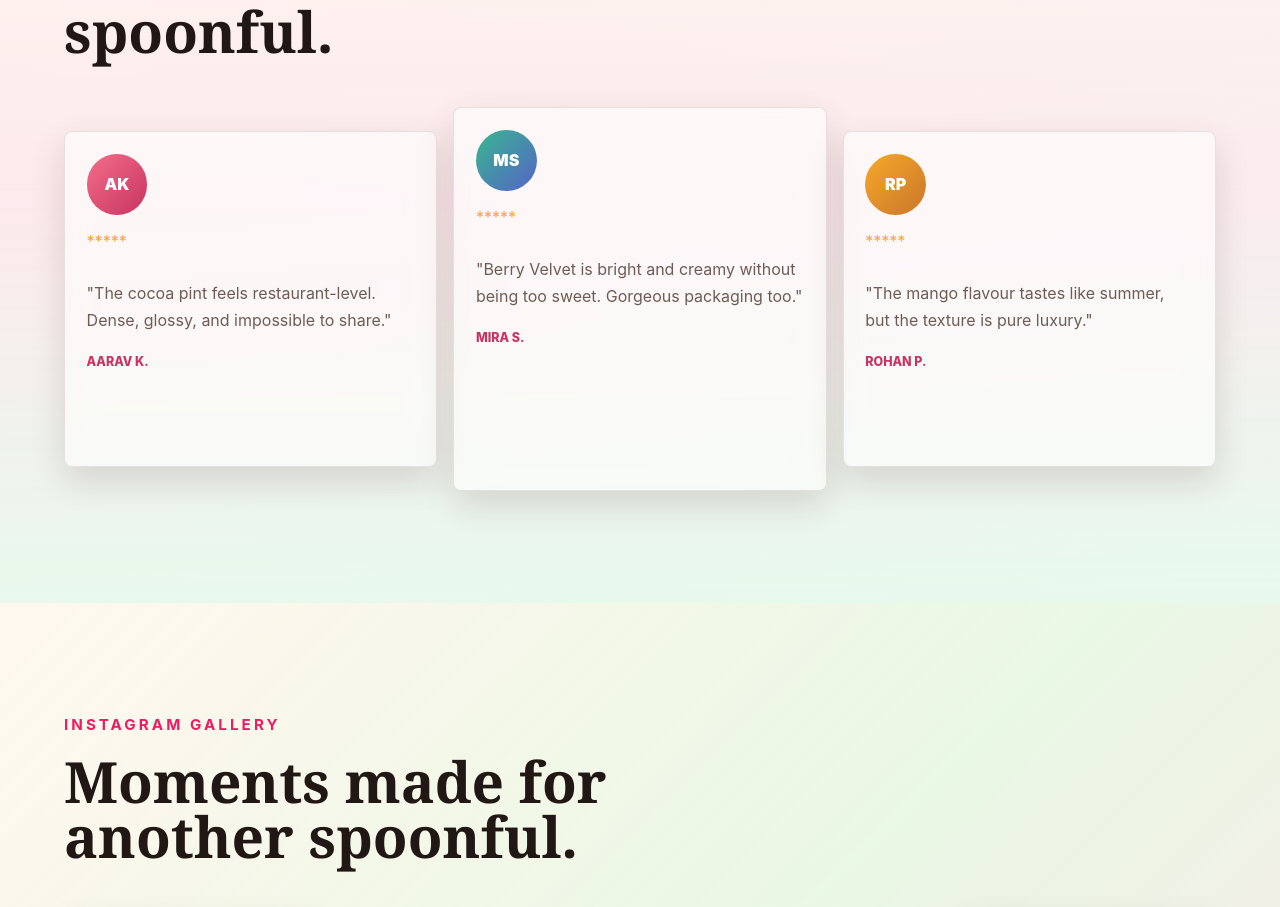
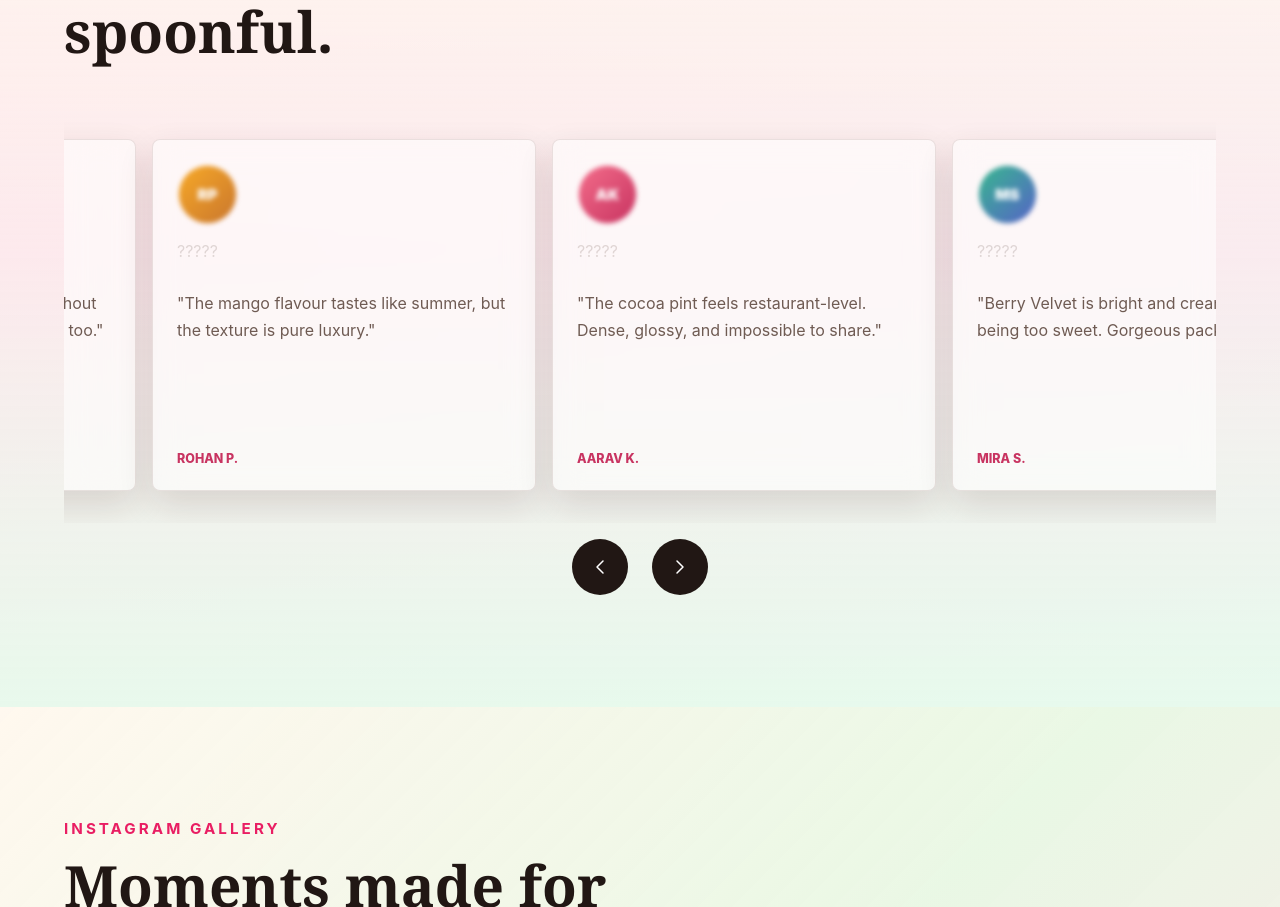
Before and after one commit to Akpandey04/ice-cream, a React (Vite) app: page / in a window 1280 px wide. Shown: the part 7043-7950 px from the top of the page. Built offline with nearby package versions, Linux system fonts and the light colour scheme.

Commit message:
Implement infinite looping review carousel with Framer Motion and modal

```diff
--- a/src/sections/Reviews.tsx
+++ b/src/sections/Reviews.tsx
@@ -1,22 +1,173 @@
+import { useState, useEffect, useCallback } from "react";
+import { motion, AnimatePresence } from "framer-motion";
 import { reviews } from "../data/reviews";
 
+// Clone array twice to create 3 identical sets for infinite scrolling
+const clonedReviews = [...reviews, ...reviews, ...reviews].map((r, i) => ({
+  ...r,
+  uniqueId: `review-${i}`
+}));
+
+const getVisibleCards = (width: number) => {
+  if (width >= 1024) return 3; // Desktop
+  if (width >= 768) return 2;  // Tablet
+  return 1; // Mobile
+};
+
 export default function Reviews() {
+  const [activeIndex, setActiveIndex] = useState(reviews.length); // Start at middle set
+  const [isHovering, setIsHovering] = useState(false);
+  const [isDragging, setIsDragging] = useState(false);
+  const [windowWidth, setWindowWidth] = useState(typeof window !== "undefined" ? window.innerWidth : 1200);
+
+  const [modalOpen, setModalOpen] = useState(false);
+  const [activeReview, setActiveReview] = useState<typeof reviews[0] | null>(null);
+
+  const visibleCards = getVisibleCards(windowWidth);
+  const itemWidth = 100 / visibleCards;
+
+  useEffect(() => {
+    const handleResize = () => setWindowWidth(window.innerWidth);
+    window.addEventListener("resize", handleResize);
+    return () => window.removeEventListener("resize", handleResize);
+  }, []);
+
+  const slideNext = useCallback(() => {
+    setActiveIndex((prev) => prev + 1);
+  }, []);
+
+  const slidePrev = useCallback(() => {
+    setActiveIndex((prev) => prev - 1);
+  }, []);
+
+  useEffect(() => {
+    // Only pause on desktop hover. On mobile, touch won't trigger hover state effectively, but drag triggers isDragging.
+    if ((isHovering && windowWidth >= 1024) || isDragging) return;
+    const timer = setInterval(slideNext, 3000); // 2s pause + 1s transition = ~3s interval
+    return () => clearInterval(timer);
+  }, [isHovering, isDragging, slideNext, windowWidth]);
+
+  // Handle jump for infinite loop
+  useEffect(() => {
+    if (activeIndex >= reviews.length * 2) {
+      // Reached the end of the second set, jump back to first set
+      setTimeout(() => {
+        setActiveIndex(activeIndex - reviews.length);
+      }, 700); // Wait for transition to complete
+    } else if (activeIndex <= 0) {
+      // Reached the beginning, jump forward
+      setTimeout(() => {
+        setActiveIndex(activeIndex + reviews.length);
+      }, 700);
+    }
+  }, [activeIndex]);
+
+  const handleDragEnd = (_e: any, info: any) => {
+    setIsDragging(false);
+    if (info.offset.x < -50) slideNext();
+    else if (info.offset.x > 50) slidePrev();
+  };
+
+  const openModal = (review: typeof reviews[0]) => {
+    setActiveReview(review);
+    setModalOpen(true);
+  };
+
+  const closeModal = () => {
+    setModalOpen(false);
+    setActiveReview(null);
+  };
+
   return (
     <section className="reviews section-panel" id="reviews">
       <div className="section-heading reveal">
         <p className="eyebrow">Customer Reviews</p>
         <h2>Sweet notes from the first spoonful.</h2>
       </div>
-      <div className="review-stack">
-        {reviews.map(r => (
-          <article key={r.id} className={`review-card ${r.lift ? 'review-card--lift' : ''} reveal`}>
-            <div className={`avatar avatar--${r.variant}`}>{r.avatar}</div>
-            <div className="stars" aria-label="5 out of 5 stars">*****</div>
-            <p>{r.text}</p>
-            <span>{r.author}</span>
-          </article>
-        ))}
+
+      <div
+        className="carousel-container"
+        onMouseEnter={() => setIsHovering(true)}
+        onMouseLeave={() => setIsHovering(false)}
+      >
+        <div className="carousel-track-wrapper">
+          <motion.div
+            className="carousel-track"
+            drag="x"
+            dragConstraints={{ left: 0, right: 0 }}
+            dragElastic={0.2}
+            onDragStart={() => setIsDragging(true)}
+            onDragEnd={handleDragEnd}
+            animate={{ x: `-${activeIndex * itemWidth}%` }}
+            transition={{ type: "tween", ease: [0.25, 1, 0.5, 1], duration: 0.7 }}
+          >
+            {clonedReviews.map((r) => {
+              const isLong = r.text.length > 85;
+              const displayText = isLong ? r.text.substring(0, 85) + "..." : r.text;
+
+              return (
+                <article key={r.uniqueId} className="review-card" style={{ flex: `0 0 ${itemWidth}%` }}>
+                  <div className={`avatar avatar--${r.variant}`}>{r.avatar}</div>
+                  <div className="stars" aria-label="5 out of 5 stars">?????</div>
+                  <div className="review-card__content">
+                    <p>{displayText}</p>
+                    {isLong && (
+                      <button className="view-more-btn" onClick={() => openModal(r)}>
+                        View More
+                      </button>
+                    )}
+                  </div>
+                  <span className="review-author">{r.author}</span>
+                </article>
+              );
+            })}
+          </motion.div>
+        </div>
+
+        <div className="carousel-controls">
+          <button className="carousel-arrow" onClick={slidePrev} aria-label="Previous review">
+            <svg viewBox="0 0 24 24" width="24" height="24" stroke="currentColor" strokeWidth="1.5" fill="none" strokeLinecap="round" strokeLinejoin="round">
+              <path d="M15 18l-6-6 6-6" />
+            </svg>
+          </button>
+          <button className="carousel-arrow" onClick={slideNext} aria-label="Next review">
+            <svg viewBox="0 0 24 24" width="24" height="24" stroke="currentColor" strokeWidth="1.5" fill="none" strokeLinecap="round" strokeLinejoin="round">
+              <path d="M9 18l6-6-6-6" />
+            </svg>
+          </button>
+        </div>
       </div>
+
+      <AnimatePresence>
+        {modalOpen && activeReview && (
+          <>
+            <motion.div
+              className="modal-backdrop"
+              initial={{ opacity: 0 }}
+              animate={{ opacity: 1 }}
+              exit={{ opacity: 0 }}
+              onClick={closeModal}
+            />
+            <motion.div
+              className="review-modal"
+              initial={{ opacity: 0, scale: 0.95, x: "-50%", y: "-40%" }}
+              animate={{ opacity: 1, scale: 1, x: "-50%", y: "-50%" }}
+              exit={{ opacity: 0, scale: 0.95, x: "-50%", y: "-40%" }}
+              transition={{ type: "tween", ease: "easeOut", duration: 0.2 }}
+            >
+              <button className="modal-close" onClick={closeModal} aria-label="Close review">
+                <svg viewBox="0 0 24 24" width="24" height="24" stroke="currentColor" strokeWidth="1.5" fill="none" strokeLinecap="round">
+                  <path d="M6 18L18 6M6 6l12 12" />
+                </svg>
+              </button>
+              <div className={`avatar avatar--${activeReview.variant}`}>{activeReview.avatar}</div>
+              <div className="stars" aria-label="5 out of 5 stars">?????</div>
+              <p className="modal-text">{activeReview.text}</p>
+              <span className="review-author">{activeReview.author}</span>
+            </motion.div>
+          </>
+        )}
+      </AnimatePresence>
     </section>
   );
 }
--- a/src/styles/global.css
+++ b/src/styles/global.css
@@ -1039,28 +1039,38 @@ main,
     linear-gradient(180deg, rgba(255, 248, 239, 0.98), rgba(255, 232, 244, 0.72), rgba(230, 250, 238, 0.88));
 }
 
-.review-stack {
-  display: grid;
-  grid-template-columns: repeat(3, minmax(0, 1fr));
-  gap: 1rem;
-  align-items: center;
-}
+  /* Reviews Carousel */
+  .carousel-container { position: relative; width: 100%; margin-top: 3rem; }
+  .carousel-track-wrapper { overflow: hidden; width: 100%; padding: 2rem 0; }
+  .carousel-track { display: flex; cursor: grab; will-change: transform; }
+  .carousel-track:active { cursor: grabbing; }
 
   .review-card {
-  min-height: 21rem;
-  padding: 1.35rem;
+    height: 22rem;
+    padding: 1.5rem;
     border: 1px solid rgba(90, 46, 36, 0.12);
     border-radius: var(--radius);
     background: rgba(255, 255, 255, 0.58);
     box-shadow: var(--small-shadow);
     backdrop-filter: blur(14px);
-  transform: rotate(-1.2deg);
-}
-
-.review-card--lift {
-  min-height: 24rem;
-  transform: translateY(-1.8rem) rotate(1.3deg);
-}
+    margin: 0 0.5rem;
+    display: flex;
+    flex-direction: column;
+  }
+
+  .review-card__content { flex-grow: 1; display: flex; flex-direction: column; }
+  .view-more-btn { background: transparent; border: none; color: var(--mango); font-weight: 700; cursor: pointer; text-align: left; padding: 0; margin-top: 0.5rem; font-size: 0.9rem; }
+  .view-more-btn:hover { text-decoration: underline; }
+
+  .carousel-controls { display: flex; justify-content: center; gap: 1.5rem; margin-top: 1rem; }
+  .carousel-arrow { display: grid; place-items: center; width: 3.5rem; height: 3.5rem; border-radius: 50%; background: var(--ink); color: #fff; border: none; cursor: pointer; transition: transform 0.3s ease, background 0.3s ease; }
+  .carousel-arrow:hover { transform: scale(1.05); background: var(--raspberry); }
+
+  /* Modal */
+  .modal-backdrop { position: fixed; inset: 0; z-index: 1000; background: rgba(48, 22, 16, 0.6); backdrop-filter: blur(8px); }
+  .review-modal { position: fixed; top: 50%; left: 50%; transform: translate(-50%, -50%); margin-left: -50%; margin-top: -50%; z-index: 1001; width: min(400px, 90vw); background: #fff8ef; padding: 2.5rem; border-radius: var(--radius); box-shadow: 0 24px 48px rgba(0,0,0,0.2); display: flex; flex-direction: column; }
+  .modal-close { position: absolute; top: 1rem; right: 1rem; background: transparent; border: none; cursor: pointer; color: var(--ink); padding: 0.5rem; }
+  .modal-text { font-size: 1.15rem; line-height: 1.7; margin: 1.5rem 0; color: var(--muted); }
 
 .avatar {
   display: grid;
@@ -1657,21 +1667,38 @@ main,
   .collection { padding-top: 6rem; padding-bottom: 6rem; }
   .flavours { grid-template-columns: 1fr; }
   .product-grid { gap: 2.5rem; }
-  .product-grid, .value-grid, .review-stack { grid-template-columns: 1fr; }
-  .product-card, .product-card--wide, .product-card:nth-child(3) { grid-column: auto; margin-top: 0; }
-  .product-card { min-height: 29rem; }
-  .flavour-chapter { display: flex; flex-direction: column; min-height: auto; padding: 4.5rem 0; text-align: center; border-top: 1px solid rgba(255, 255, 255, 0.15); }
-  .flavour-mobile-title { text-align: center; margin-bottom: 2rem; color: #fff; font-size: 1.1rem; font-weight: bold; letter-spacing: 2px; text-transform: uppercase;  display: block; width: 100%; margin: 0 auto 2rem; }
-  .flavour-chapter h2.mobile-only { order: 1; font-size: 2.8rem; margin-bottom: 1rem; color: var(--white); font-family: Georgia, "Times New Roman", serif;  text-align: center; width: 100%; align-self: center; }
-  .flavour-chapter span { order: 2; margin-bottom: 1rem; font-size: 1rem; color: rgba(255, 255, 255, 0.7); }
-  .flavour-chapter h3 { display: none; }
-  .flavour-desc-main { display: none; }
-  .flavour-desc-stage.mobile-only { order: 4; margin: 0 auto 2.5rem; max-width: 100%; font-size: 1.1rem; line-height: 1.6; color: rgba(255, 255, 255, 0.85); }
-  .mobile-flavour-image { order: 5; position: relative; width: 100%; max-width: 22rem; margin: 0 auto; filter: drop-shadow(0 24px 34px rgba(0, 0, 0, 0.3)); }
-  .flavour-scroll { gap: 0; padding: 0 0 3rem; }
-  .flavour-pack { display: none; }
-  .story__visual { min-height: 24rem; }
-  .review-card, .review-card--lift { min-height: auto; transform: none; }
+  .product-grid, .value-grid,   /* Reviews Carousel */
+  .carousel-container { position: relative; width: 100%; margin-top: 3rem; }
+  .carousel-track-wrapper { overflow: hidden; width: 100%; padding: 2rem 0; }
+  .carousel-track { display: flex; cursor: grab; will-change: transform; }
+  .carousel-track:active { cursor: grabbing; }
+
+  .review-card {
+    height: 22rem;
+    padding: 1.5rem;
+    border: 1px solid rgba(90, 46, 36, 0.12);
+    border-radius: var(--radius);
+    background: rgba(255, 255, 255, 0.58);
+    box-shadow: var(--small-shadow);
+    backdrop-filter: blur(14px);
+    margin: 0 0.5rem;
+    display: flex;
+    flex-direction: column;
+  }
+
+  .review-card__content { flex-grow: 1; display: flex; flex-direction: column; }
+  .view-more-btn { background: transparent; border: none; color: var(--mango); font-weight: 700; cursor: pointer; text-align: left; padding: 0; margin-top: 0.5rem; font-size: 0.9rem; }
+  .view-more-btn:hover { text-decoration: underline; }
+
+  .carousel-controls { display: flex; justify-content: center; gap: 1.5rem; margin-top: 1rem; }
+  .carousel-arrow { display: grid; place-items: center; width: 3.5rem; height: 3.5rem; border-radius: 50%; background: var(--ink); color: #fff; border: none; cursor: pointer; transition: transform 0.3s ease, background 0.3s ease; }
+  .carousel-arrow:hover { transform: scale(1.05); background: var(--raspberry); }
+
+  /* Modal */
+  .modal-backdrop { position: fixed; inset: 0; z-index: 1000; background: rgba(48, 22, 16, 0.6); backdrop-filter: blur(8px); }
+  .review-modal { position: fixed; top: 50%; left: 50%; transform: translate(-50%, -50%); margin-left: -50%; margin-top: -50%; z-index: 1001; width: min(400px, 90vw); background: #fff8ef; padding: 2.5rem; border-radius: var(--radius); box-shadow: 0 24px 48px rgba(0,0,0,0.2); display: flex; flex-direction: column; }
+  .modal-close { position: absolute; top: 1rem; right: 1rem; background: transparent; border: none; cursor: pointer; color: var(--ink); padding: 0.5rem; }
+  .modal-text { font-size: 1.15rem; line-height: 1.7; margin: 1.5rem 0; color: var(--muted); }
   .footer-grid { grid-template-columns: 1fr; text-align: center; gap: 3rem; }
   .footer-brand, .social-links { justify-content: center; }
   .footer-column ul, .footer-column address { justify-items: center; }
```
Lines whose indentation alone changed are shown as unchanged.
